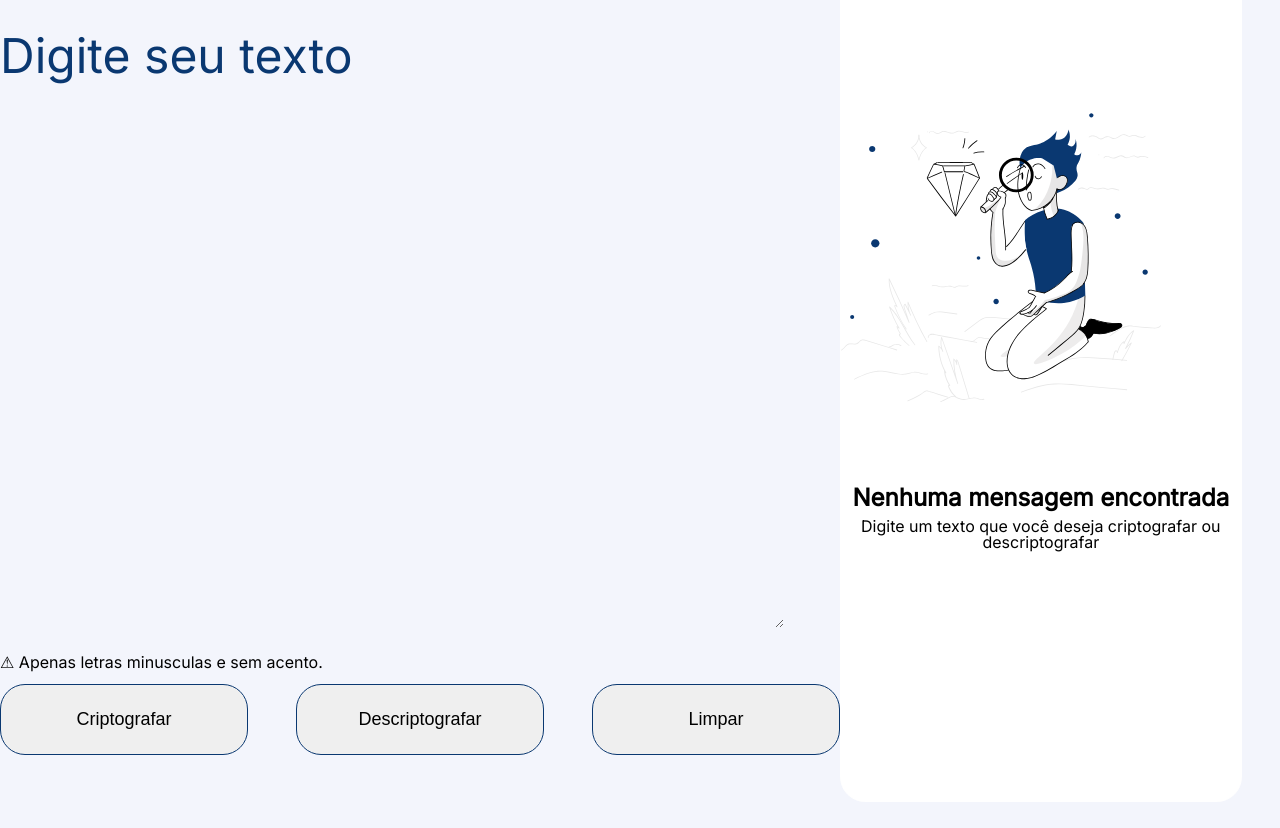
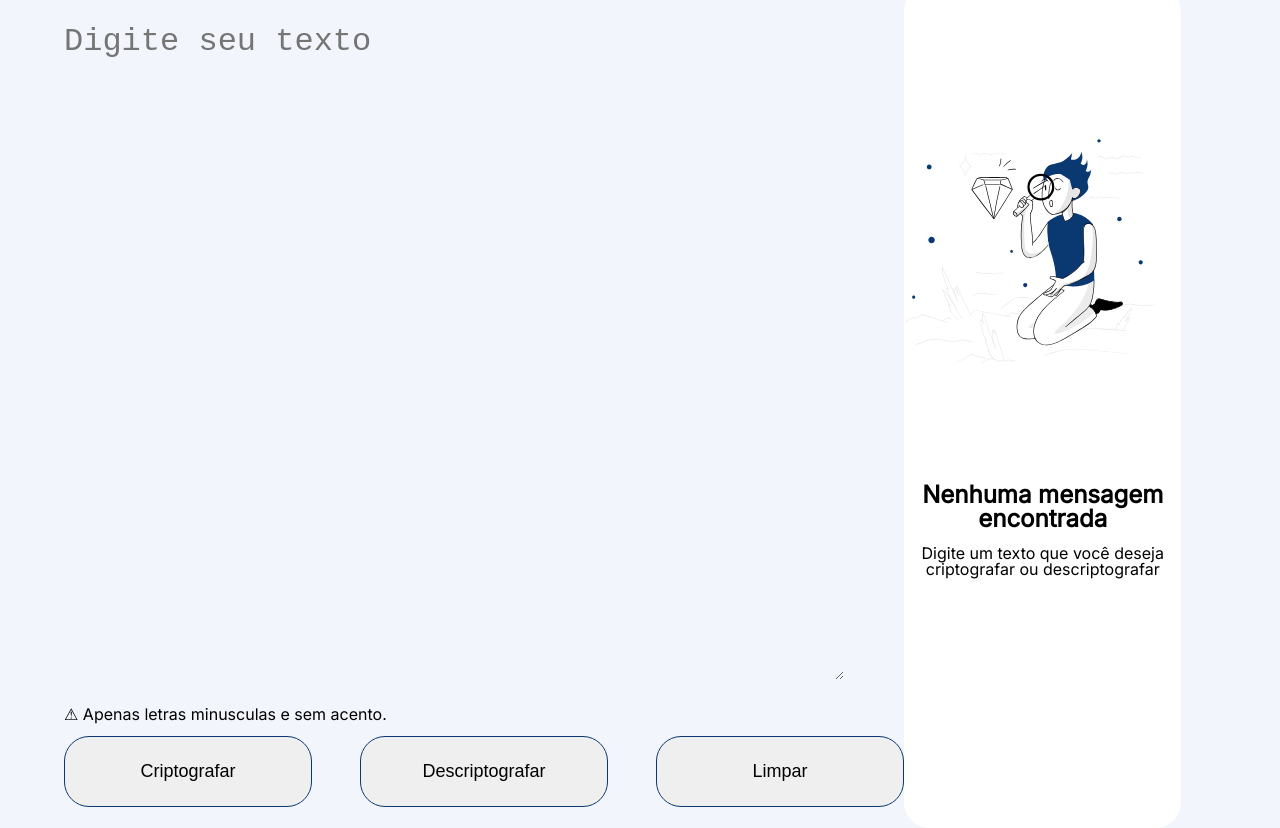
Before and after one commit to taiiara/Decodificador, a plain HTML site: page index.html in a window 1280 px wide. Shown: the part 108-936 px from the top of the page. Before the commit the page ends 910 px from the top, so only its background shows below. Drawn offline with Linux system fonts and the light colour scheme.

Commit message:
Mudanças no CSS

```diff
--- a/index.html
+++ b/index.html
@@ -25,8 +25,8 @@
     <main class="conteudo">
         <section class="conteudo-principal">
             <form id="mensagem" name="mensagem" action="#">
-                <label class="conteudo-principal-titulo" for="text-box">Digite seu texto</label>
-                <textarea class="entrada-texto" name="textarea" id="entrada-texto" cols="30" rows="10"></textarea>
+                <!-- -- <label class="conteudo-principal-titulo" for="text-box">Digite seu texto</label> < !-- -->
+                <textarea class="entrada-texto" name="textarea" id="entrada-texto" cols="30" rows="10" placeholder="Digite seu texto"></textarea>
             </form>
             <div>
                 <p class="conteudo-principal-paragrafo">&#9888; Apenas letras minusculas e sem acento.</p>
@@ -46,8 +46,7 @@
                 <div class="texto" id="texto" name="texto">
                     <textarea class="form-control" name="saida-texto" id="saida-texto"></textarea>
                     <div class="copy-button">
-                        <button class="conteudo-secundario-botao" id="copy-button" value="Copiar"
-                            onclick="copiarTexto()">Copiar</button>
+                        <button class="conteudo-secundario-botao" id="copy-button" value="Copiar" onclick="copiarTexto()">Copiar</button>
                     </div>
                 </div>
             </section>
--- a/style.css
+++ b/style.css
@@ -5,6 +5,7 @@ body {
 }
 
 .cabecalho-imagem {
+    margin: 2% 0 0 2%;
     padding: 18px 0 0 72px;
     height: 48px;
 }
@@ -14,6 +15,7 @@ body {
     flex-direction: row;
     align-items: center;
     justify-content: space-around;
+    padding: 0 5%;
 }
 
 .conteudo-principal {
@@ -29,7 +31,8 @@ body {
 
 .entrada-texto {
     width: 780px;
-    height: 520px;
+    height: 640px;
+    padding: 2% 0;
     border: none;
     outline: none;
     font-size: 32px;
@@ -84,7 +87,7 @@ body {
 }
 
 #conteudo-final-imagem {
-    width: 80%;
+    width: 90%;
     display: flex;
     flex-direction: column;
     align-items: center;
@@ -93,7 +96,7 @@ body {
 
 .conteudo-final-titulo {
     text-align: center;
-    padding-top: 84px;
+    padding-top: 120px;
     font-size: 24px;
     font-weight: bold;
 }
@@ -101,14 +104,15 @@ body {
 .conteudo-final-subtitulo {
     text-align: center;
     font-size: 16px;
-    margin-top: 8px;
+    margin-top: 14px;
 }
 
 .form-control {
     display: flex;
     align-items: center;
+    margin-top: 5%;
     padding: 24px;
-    height: 590px;
+    height: 620px;
     width: 360px;
     border: 1px solid white;
     outline: none;
@@ -123,7 +127,7 @@ body {
     flex-direction: column;
     align-items: center;
     justify-content: space-around;
-    margin: 64px auto;
+    margin: 10% auto;
 }
 
 .conteudo-final-botao:hover {
```
Also changed, not shown: 1 other file.
